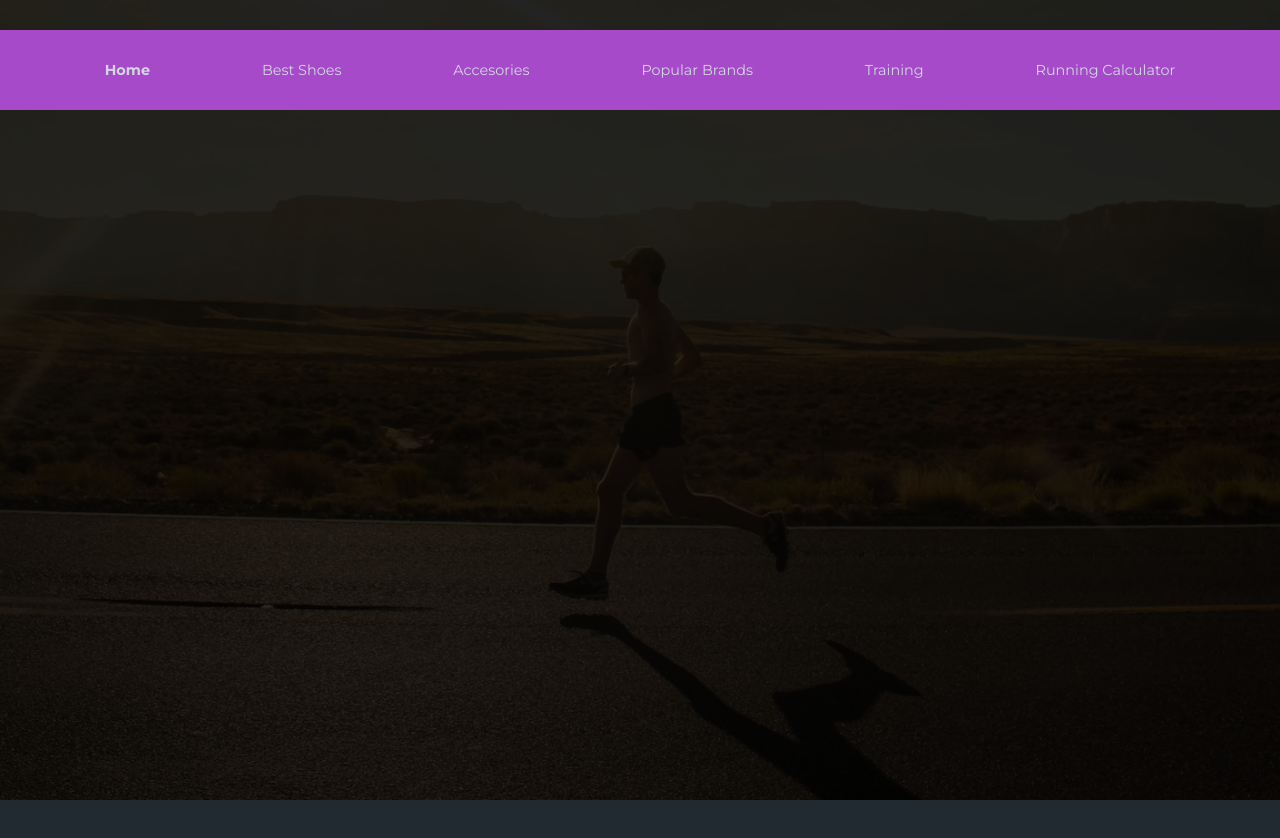
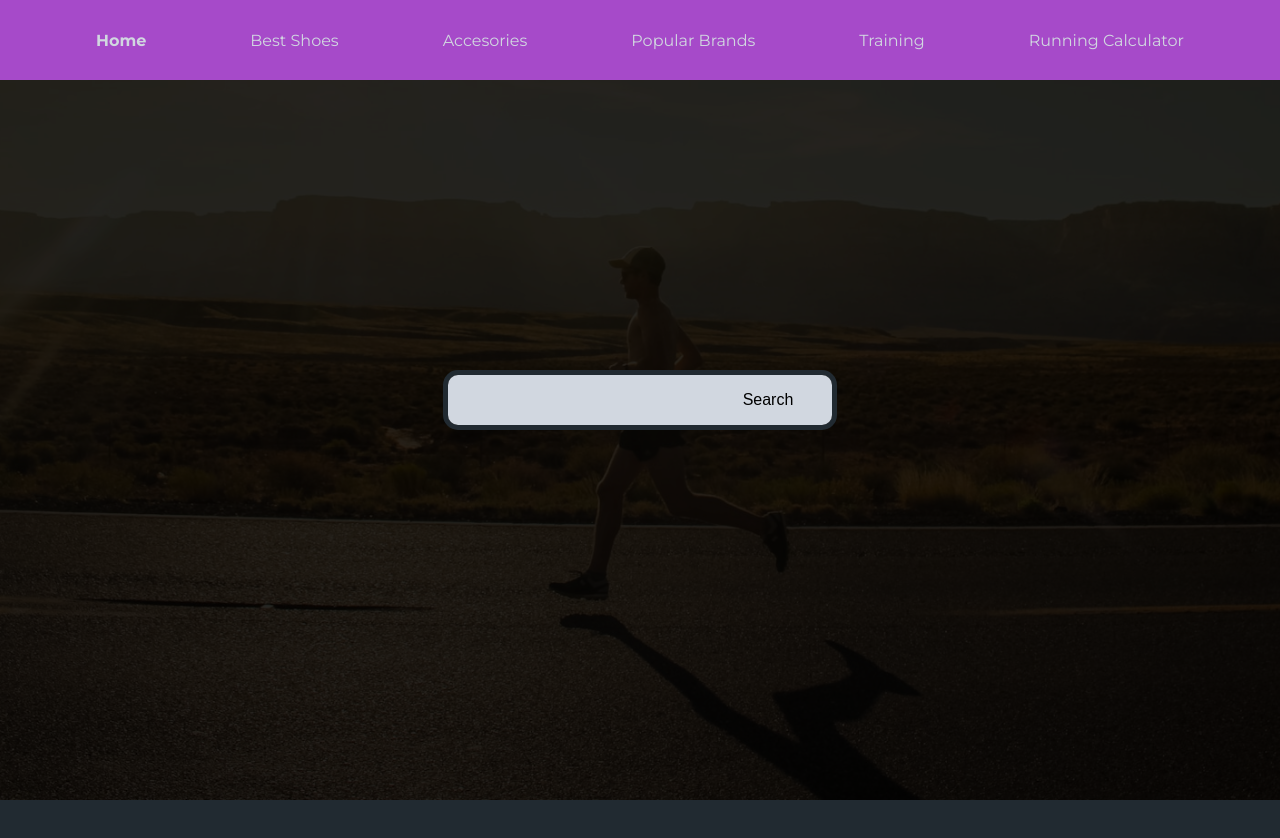
Before and after one commit to bartusrm7/RunBoost, a React (Vite) app: page / in a window 1280 px wide. Shown: the top 838 px of the page. Before the commit the page ends 800 px from the top, so only its background shows below. Built offline with nearby package versions, Linux system fonts and the light colour scheme.

Commit message:
begin creating best shoes component

```diff
--- a/src/components/NavComponent.jsx
+++ b/src/components/NavComponent.jsx
@@ -7,7 +7,6 @@ function NavComponent() {
 		setHamburgerMenu(!hamburgerMenu);
 		isOpenedMenu();
 	};
-
 	const isOpenedMenu = () => {
 		const navItems = document.querySelector(".nav__items").classList.toggle("show-items");
 		Array.from(document.querySelectorAll(".nav__item")).forEach(navItem => {
@@ -20,6 +19,7 @@ function NavComponent() {
 		<>
 			<div>
 				<div className='nav'>
+					<div className='nav__container'>
 						{hamburgerMenu ? (
 							<span className='material-symbols-outlined hamburger' onClick={handleHamburgerMenu}>
 								close
@@ -40,6 +40,12 @@ function NavComponent() {
 							<li className='nav__item'>Running Calculator</li>
 						</ul>
 					</div>
+				</div>
+
+				<div className='nav__search-container'>
+					<input className='nav__search-input'></input>
+					<button className='nav__search-btn'>Search</button>
+				</div>
 
 				<div className='nav__photo'></div>
 				<div className='nav__shadow'></div>
--- a/src/sass/navcomponent.scss
+++ b/src/sass/navcomponent.scss
@@ -7,6 +7,7 @@
 }
 
 body {
+	height: 200vh;
 	background-color: #212a31;
 	color: #d1d7e0;
 	font-family: "Montserrat", sans-serif;
@@ -15,30 +16,34 @@ body {
 
 .nav {
 	position: relative;
-	margin: 3em 0;
-	width: 100vw;
-	height: 5vh;
+	&__container {
+		position: fixed;
+		width: 100%;
+		height: 5vh;
+		background-color: #a64ac9;
+		z-index: 1000;
+	}
 	.hamburger {
 		position: absolute;
 		top: 50%;
 		right: 0;
 		margin: 0 0.5em;
-		z-index: 100;
 		transform: translateY(-50%);
 		transition: color 0.3s;
+		z-index: 1000;
 		cursor: pointer;
 		&:hover {
 			color: #212a31;
 		}
 	}
 	&__items {
-		position: absolute;
 		width: 100%;
-		height: 100%;
+		height: 5vh;
 		display: flex;
 		justify-content: space-evenly;
 		align-items: center;
 		background-color: #a64ac9;
+		font-size: 0.7rem;
 		z-index: 1;
 	}
 	&__item {
@@ -50,6 +55,31 @@ body {
 		&:hover {
 			color: #212a31;
 		}
+	}
+	&__search-container {
+		position: absolute;
+		top: 50%;
+		right: 50%;
+		transform: translate(50%, -50%);
+		z-index: 1;
+		border: 5px solid #212a31;
+		border-radius: 15px;
+		overflow: hidden;
+	}
+	&__search-input {
+		width: 35vw;
+		outline: none;
+	}
+	&__search-btn {
+		width: 15vw;
+		cursor: pointer;
+	}
+	&__search-input,
+	&__search-btn {
+		padding: 1em;
+		background-color: #d1d7e0;
+		font-size: 0.7rem;
+		border: none;
 	}
 	&__photo {
 		position: absolute;
@@ -71,9 +101,7 @@ body {
 	}
 }
 .show-items {
-	display: flex;
 	flex-direction: column;
-	justify-content: space-between;
 	background-color: #a64ac9;
 	height: 35vh;
 }
@@ -88,34 +116,62 @@ body {
 @media (min-width: 376px) {
 	.nav {
 		&__items {
-			font-size: 0.7rem;
+			font-size: 0.8rem;
+		}
+		&__search-input {
+			width: 30vw;
+		}
+		&__search-btn {
+			width: 20vw;
+		}
+		&__search-input,
+		&__search-btn {
+			font-size: 0.8rem;
 		}
 	}
 }
 @media (min-width: 576px) {
 	.nav {
-		height: 10vh;
 		.hamburger {
 			display: none;
 		}
 		&__items {
-			font-size: 0.8rem;
+			height: 10vh;
+			font-size: 0.9rem;
 		}
 		&__item {
 			display: flex;
+		}
+		&__search-input {
+			width: 30vw;
+		}
+		&__search-btn {
+			width: 15vw;
+		}
+		&__search-input,
+		&__search-btn {
+			font-size: 0.9rem;
 		}
 	}
 }
 @media (min-width: 768px) {
 	.nav {
 		&__items {
-			font-size: 0.9rem;
+			font-size: 1rem;
+		}
+		&__search-input,
+		&__search-btn {
+			font-size: 1rem;
 		}
 	}
 }
 @media (min-width: 992px) {
 	.nav {
-		&__items {
+		&__search-input {
+			width: 20vw;
+		}
+		&__search-btn {
+			width: 10vw;
 		}
 	}
 }
```
Also changed, not shown: src/components/BestShoesComponent.jsx (added). Lines whose indentation alone changed are shown as unchanged.
